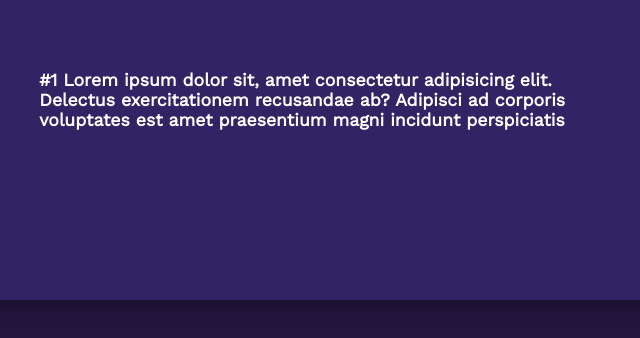
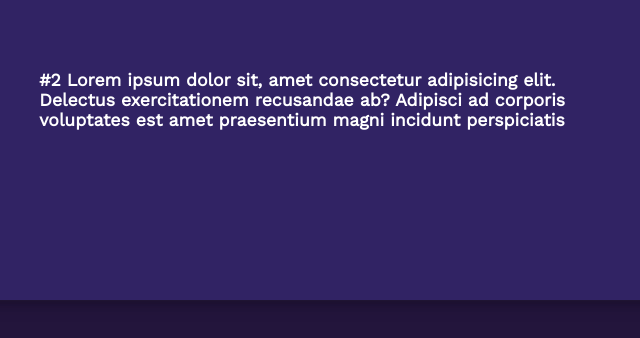
Before and after one commit to Bann-cpu/HopeSign, a website: page index.html in a window 1280 px wide and 2400 px high. Shown: the part 1700-2038 px from the top of the page, 302-942 px from the left. Drawn offline with nearby package versions, Linux system fonts and the light colour scheme.

Commit message:
adding a functional caroussel

```diff
--- a/index.html
+++ b/index.html
@@ -72,25 +72,24 @@
 
             <div class="itemContainer">
 
-                <div class="itemCarrousselOne carouselItem">
-                    <p>#1 Lorem ipsum dolor sit, amet consectetur adipisicing elit. Delectus exercitationem recusandae
+                <div class="carouselItem">
+                    #1 Lorem ipsum dolor sit, amet consectetur adipisicing elit. Delectus exercitationem recusandae
                         ab? Adipisci ad corporis voluptates est amet praesentium magni incidunt perspiciatis alias
                         suscipit quas quo id aperiam, officiis enim?
-                    <p>
+
                 </div>
 
-                <div class="itemCarrousselTwo carouselItem">
-                    <p>#2 Lorem ipsum dolor sit, amet consectetur adipisicing elit. Delectus exercitationem recusandae
+                <div class="carouselItem">
+                    #2 Lorem ipsum dolor sit, amet consectetur adipisicing elit. Delectus exercitationem recusandae
                         ab? Adipisci ad corporis voluptates est amet praesentium magni incidunt perspiciatis alias
                         suscipit quas quo id aperiam, officiis enim?
-                    <p>
+
                 </div>
 
-                <div class="itemCarrousselThree carouselItem">
-                    <p>#3 Lorem ipsum dolor sit, amet consectetur adipisicing elit. Delectus exercitationem recusandae
+                <div class="carouselItem">
+                    #3 Lorem ipsum dolor sit, amet consectetur adipisicing elit. Delectus exercitationem recusandae
                         ab? Adipisci ad corporis voluptates est amet praesentium magni incidunt perspiciatis alias
                         suscipit quas quo id aperiam, officiis enim?
-                    <p>
                 </div>
 
             </div>
--- a/javascript-pages/home-page.js
+++ b/javascript-pages/home-page.js
@@ -10,8 +10,6 @@ let navElements = gsap.from(".button", {
   opacity: 0,
   stagger: 0.5,
 });
-
-
 
 const cursorStyle = document.querySelector(".inner-cursor");
 const cursorSndStyle = document.querySelector(".outer-cursor");
@@ -56,7 +54,6 @@ aArray +
     });
   });
 
-
 let underlineHome = gsap.to(
   "#underlinehome",
   {
@@ -75,23 +72,21 @@ aArray +
 
 /*! Carousel Animation with addEventListeners*/
 
-const carouselItems = document.querySelectorAll("carouselItem");
-const carouselContainer = document.querySelector("itemContainer");
-const btnCard = document.getElementById("btnCard");
+document.addEventListener("DOMContentLoaded", function () {
+  const carouselItems = document.querySelectorAll(".carouselItem");
+  let actualIndex = 0;
 
-let index = 0;
-
-function carouselStarting() {
-  index++;
-
-  if (index > carouselItems.length -1) {
-    index = 0;
+  if (carouselItems[actualIndex]) {
+    carouselItems[actualIndex].style.display = "block";
   }
 
-  carouselItems.style.transform = `translateY(${-index * 100}px)`
+  function showNextItem() {
+    if (carouselItems[actualIndex]) {
+      carouselItems[actualIndex].style.display = "none";
+      actualIndex = (actualIndex + 1) % carouselItems.length;
+      carouselItems[actualIndex].style.display = "block";
+    }
   }
 
-btnCard.addEventListener("click", () => {
-  carouselStarting();
-  console.log("Le bouton fonctionne bien");
-})
+  setInterval(showNextItem, 3000);
+});
```
Lines whose indentation alone changed are shown as unchanged.
